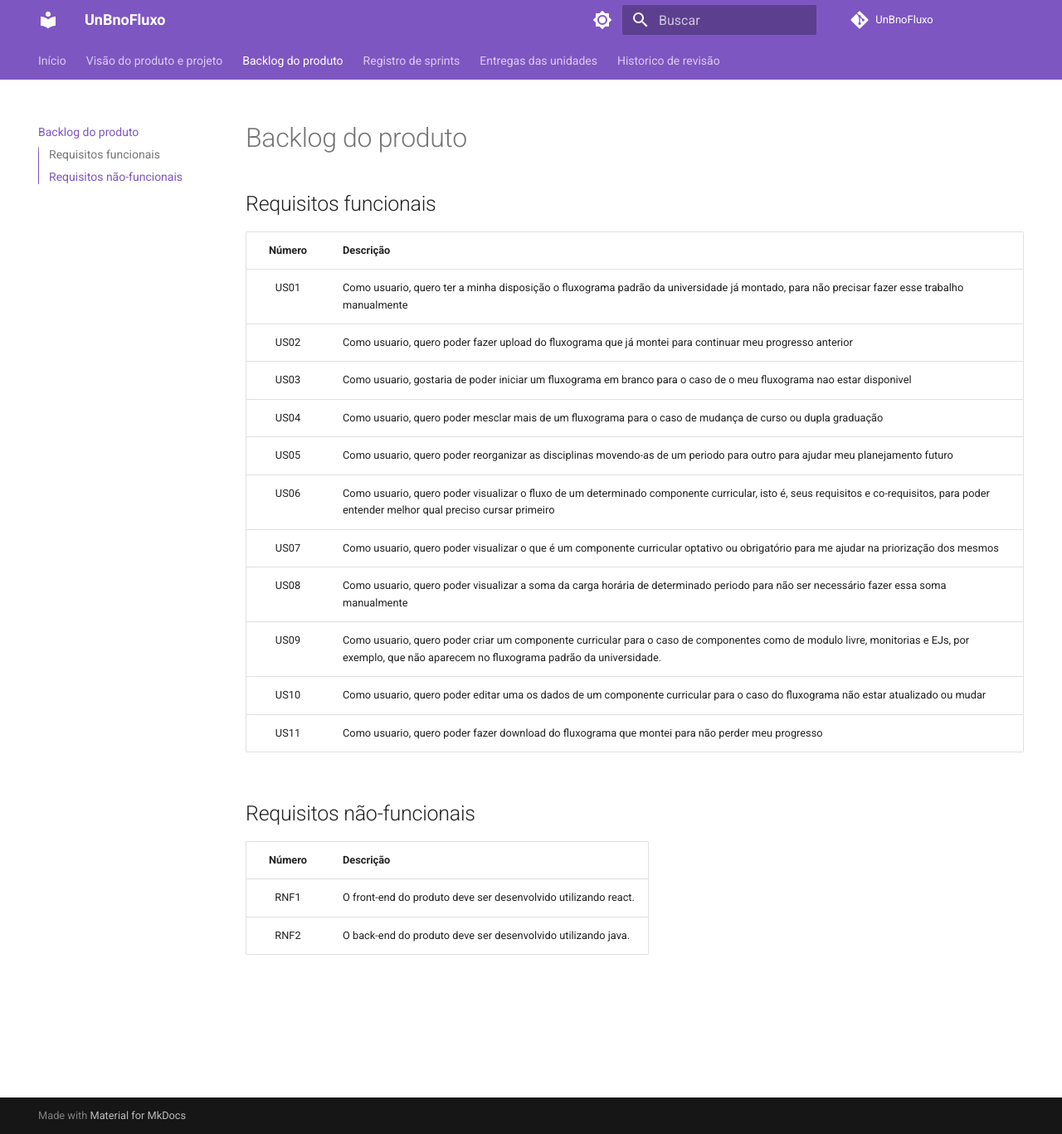
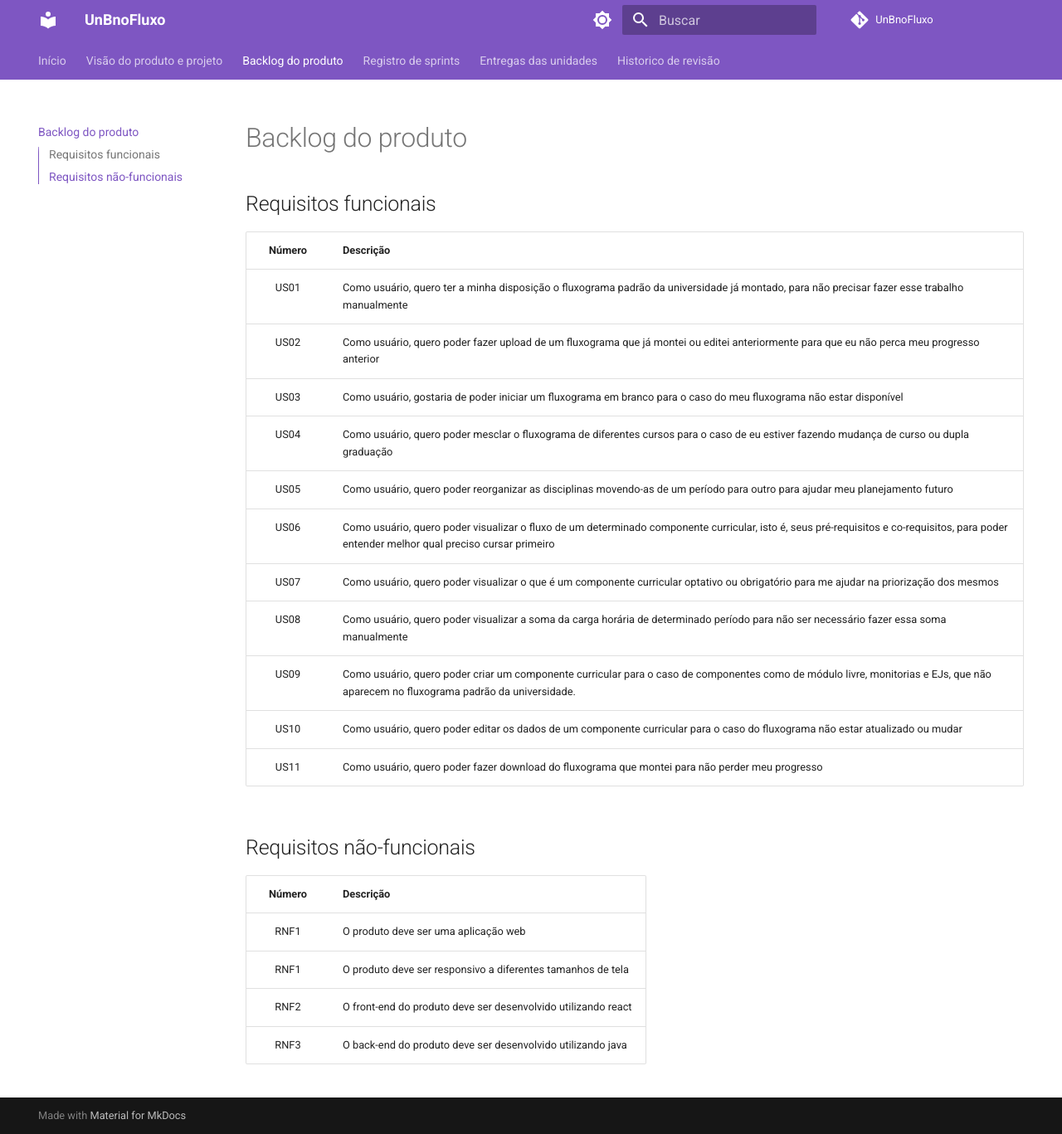
Before and after one commit to mdsreq-fga-unb/2023.1-UnBnoFluxo, an MkDocs documentation site: the page built from docs/Backlog.md, in a window 1280 px wide and 1367 px high. Shown: the whole window at 83% size. Built offline with MkDocs 1.6.1 and Material for MkDocs 9.7.7, drawn with Linux system fonts in a browser that asks for light colours; comment, search, counter and statistics services are not loaded.

Commit message:
mais requisitos

```diff
--- a/docs/Backlog.md
+++ b/docs/Backlog.md
@@ -1,20 +1,22 @@
 ## Requisitos funcionais
-| Número | Descrição                                                                                                                                                                                       |
-| :----: | ----------------------------------------------------------------------------------------------------------------------------------------------------------------------------------------------- |
-|  US01  | Como usuario, quero ter a minha disposição o fluxograma padrão da universidade já montado, para não precisar fazer esse trabalho manualmente                                                    |
-|  US02  | Como usuario, quero poder fazer upload do fluxograma que já montei para continuar meu progresso anterior                                                                                        |
-|  US03  | Como usuario, gostaria de poder iniciar um fluxograma em branco para o caso de o meu fluxograma nao estar disponivel                                                                            |
-|  US04  | Como usuario, quero poder mesclar mais de um fluxograma para o caso de mudança de curso ou dupla graduação                                                                                      |
-|  US05  | Como usuario, quero poder reorganizar as disciplinas movendo-as de um periodo para outro para ajudar meu planejamento futuro                                                                    |
-|  US06  | Como usuario, quero poder visualizar o fluxo de um determinado componente curricular, isto é, seus requisitos e co-requisitos, para poder entender melhor qual preciso cursar primeiro          |
-|  US07  | Como usuario, quero poder visualizar o que é um componente curricular optativo ou obrigatório para me ajudar na priorização dos mesmos                                                          |
-|  US08  | Como usuario, quero poder visualizar a soma da carga horária de determinado periodo para não ser necessário fazer essa soma manualmente                                                         |
-|  US09  | Como usuario, quero poder criar um componente curricular para o caso de componentes como de modulo livre, monitorias e EJs, por exemplo, que não aparecem no fluxograma padrão da universidade. |
-|  US10  | Como usuario, quero poder editar uma os dados de um componente curricular para o caso do fluxograma não estar atualizado ou mudar                                                               |
-|  US11  | Como usuario, quero poder fazer download do fluxograma que montei para não perder meu progresso                                                                                                 |
+| Número | Descrição                                                                                                                                                                                  |
+| :----: | ------------------------------------------------------------------------------------------------------------------------------------------------------------------------------------------ |
+|  US01  | Como usuário, quero ter a minha disposição o fluxograma padrão da universidade já montado, para não precisar fazer esse trabalho manualmente                                               |
+|  US02  | Como usuário, quero poder fazer upload de um fluxograma que já montei ou editei anteriormente para que eu não perca meu progresso anterior                                                 |
+|  US03  | Como usuário, gostaria de poder iniciar um fluxograma em branco para o caso do meu fluxograma não estar disponível                                                                         |
+|  US04  | Como usuário, quero poder mesclar o fluxograma de diferentes cursos para o caso de eu estiver fazendo mudança de curso ou dupla graduação                                                  |
+|  US05  | Como usuário, quero poder reorganizar as disciplinas movendo-as de um período para outro para ajudar meu planejamento futuro                                                               |
+|  US06  | Como usuário, quero poder visualizar o fluxo de um determinado componente curricular, isto é, seus pré-requisitos e co-requisitos, para poder entender melhor qual preciso cursar primeiro |
+|  US07  | Como usuário, quero poder visualizar o que é um componente curricular optativo ou obrigatório para me ajudar na priorização dos mesmos                                                     |
+|  US08  | Como usuário, quero poder visualizar a soma da carga horária de determinado período para não ser necessário fazer essa soma manualmente                                                    |
+|  US09  | Como usuário, quero poder criar um componente curricular para o caso de componentes como de módulo livre, monitorias e EJs, que não aparecem no fluxograma padrão da universidade.         |
+|  US10  | Como usuário, quero poder editar os dados de um componente curricular para o caso do fluxograma não estar atualizado ou mudar                                                              |
+|  US11  | Como usuário, quero poder fazer download do fluxograma que montei para não perder meu progresso                                                                                            |
 
 ## Requisitos não-funcionais
-| Número | Descrição                                                      |
-| :----: | -------------------------------------------------------------- |
-|  RNF1  | O front-end do produto deve ser desenvolvido utilizando react. |
-|  RNF2  | O back-end do produto deve ser desenvolvido utilizando java.   |
+| Número | Descrição                                                     |
+| :----: | ------------------------------------------------------------- |
+|  RNF1  | O produto deve ser uma aplicação web                          |
+|  RNF1  | O produto deve ser responsivo a diferentes tamanhos de tela   |
+|  RNF2  | O front-end do produto deve ser desenvolvido utilizando react |
+|  RNF3  | O back-end do produto deve ser desenvolvido utilizando java   |
```
